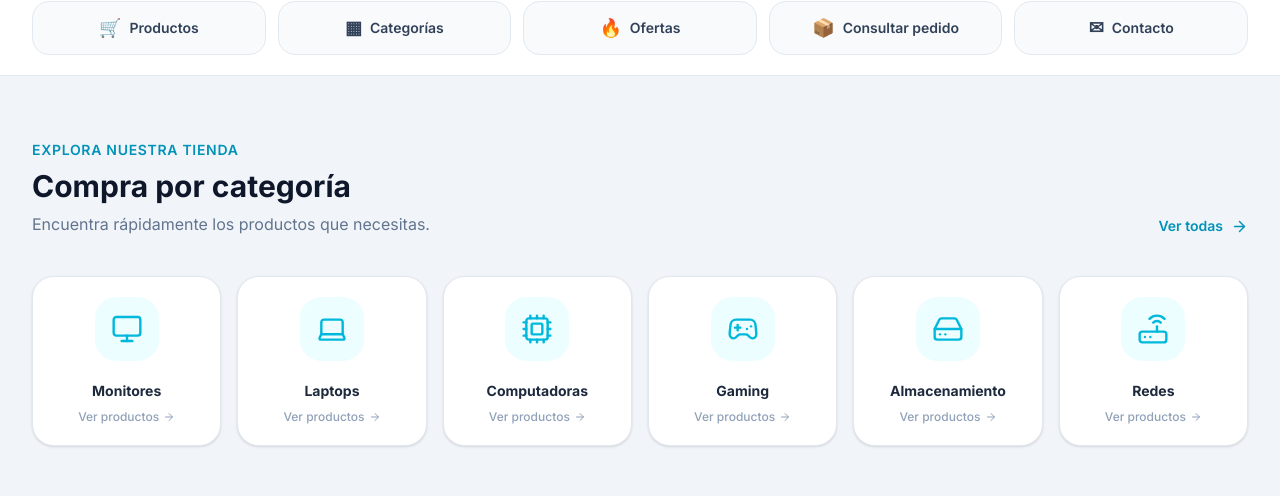
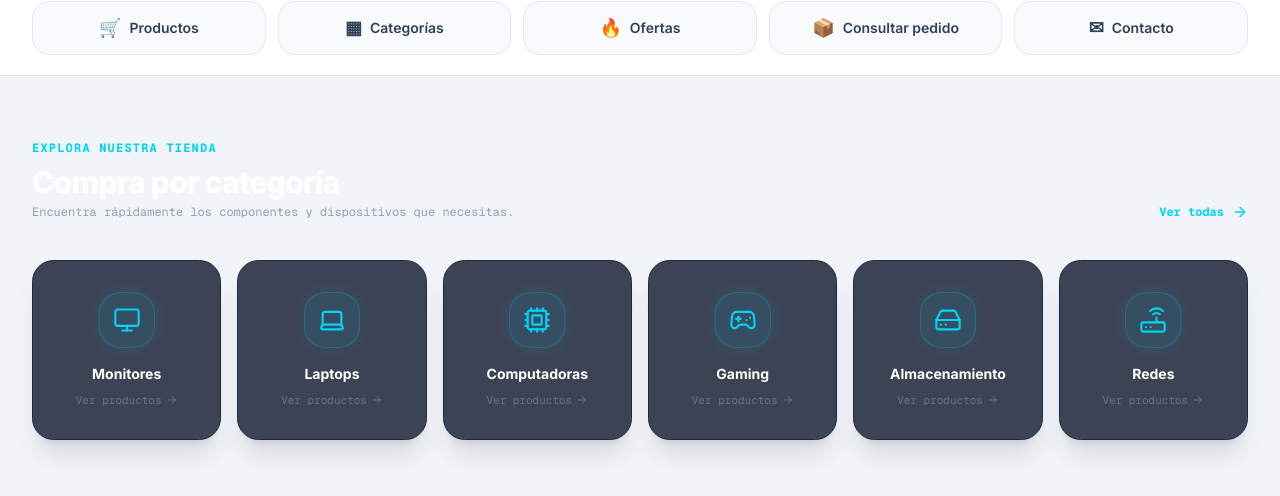
Before and after one commit to rossnelartigas-dot/mundo-web, a Next.js app: page / in a window 1280 px wide. Shown: the part 899-1395 px from the top of the page. Built offline with nearby package versions, Linux system fonts and the light colour scheme; no server answers; the database is empty.

Commit message:
Actualizar Categories.tsx

```diff
--- a/src/components/Categories.tsx
+++ b/src/components/Categories.tsx
@@ -38,19 +38,20 @@ const categories = [
 
 export default function Categories() {
   return (
-    <section className="mx-auto max-w-7xl px-6 py-16 lg:px-8">
+    <section className="mx-auto max-w-7xl px-6 py-16 lg:px-8 text-slate-100">
+      {/* ENCABEZADO DE LA SECCIÓN */}
       <div className="mb-10 flex flex-col gap-3 sm:flex-row sm:items-end sm:justify-between">
         <div>
-          <p className="text-sm font-semibold uppercase tracking-wider text-cyan-600">
+          <p className="text-xs font-mono font-bold uppercase tracking-widest text-cyan-400">
             Explora nuestra tienda
           </p>
 
-          <h2 className="mt-2 text-3xl font-bold text-slate-900">
+          <h2 className="mt-2 text-3xl font-extrabold text-white tracking-tight">
             Compra por categoría
           </h2>
 
-          <p className="mt-2 max-w-2xl text-slate-500">
-            Encuentra rápidamente los productos que necesitas.
+          <p className="mt-1 text-xs font-mono text-slate-400 max-w-2xl">
+            Encuentra rápidamente los componentes y dispositivos que necesitas.
           </p>
         </div>
 
@@ -60,18 +61,22 @@ export default function Categories() {
             inline-flex
             items-center
             gap-2
-            text-sm
-            font-semibold
-            text-cyan-600
-            transition
-            hover:text-cyan-700
+            text-xs
+            font-mono
+            font-bold
+            text-cyan-400
+            transition-all
+            hover:text-cyan-300
+            hover:translate-x-1
+            w-fit
           "
         >
-          Ver todas
-          <ArrowRight size={17} />
+          <span>Ver todas</span>
+          <ArrowRight size={16} />
         </Link>
       </div>
 
+      {/* GRILLA DE CATEGORÍAS */}
       <div className="grid grid-cols-2 gap-4 md:grid-cols-3 lg:grid-cols-6">
         {categories.map((category) => {
           const Icon = category.icon;
@@ -79,77 +84,87 @@ export default function Categories() {
           return (
             <Link
               key={category.name}
-              href={`/productos?categoria=${encodeURIComponent(
-                category.name
-              )}`}
+              href={`/productos?categoria=${encodeURIComponent(category.name)}`}
               className="
                 group
+                relative
                 flex
-                min-h-[170px]
+                min-h-[180px]
                 flex-col
                 items-center
                 justify-center
                 rounded-2xl
                 border
-                border-slate-200
-                bg-white
+                border-slate-800
+                bg-slate-900/80
                 p-5
                 text-center
-                shadow-sm
-                transition
+                backdrop-blur-md
+                shadow-xl
+                transition-all
                 duration-300
-                hover:-translate-y-1
-                hover:border-cyan-200
-                hover:shadow-xl
+                hover:-translate-y-1.5
+                hover:border-cyan-500/50
+                hover:bg-slate-900
+                hover:shadow-[0_0_25px_rgba(6,182,212,0.18)]
               "
             >
+              {/* ÍCONO CON GLOW */}
               <div
                 className="
                   flex
-                  h-16
-                  w-16
+                  h-14
+                  w-14
                   items-center
                   justify-center
                   rounded-2xl
-                  bg-cyan-50
-                  text-cyan-500
-                  transition
+                  bg-cyan-500/10
+                  border
+                  border-cyan-500/30
+                  text-cyan-400
+                  shadow-[0_0_15px_rgba(6,182,212,0.15)]
+                  transition-all
                   duration-300
+                  group-hover:scale-110
                   group-hover:bg-cyan-500
-                  group-hover:text-white
+                  group-hover:text-slate-950
+                  group-hover:border-cyan-400
+                  group-hover:shadow-[0_0_20px_rgba(6,182,212,0.4)]
                 "
               >
-                <Icon size={32} strokeWidth={1.8} />
+                <Icon size={28} strokeWidth={1.8} />
               </div>
 
+              {/* TÍTULO */}
               <h3
                 className="
-                  mt-5
+                  mt-4
                   text-sm
                   font-bold
-                  text-slate-800
-                  transition
-                  group-hover:text-cyan-600
+                  text-white
+                  transition-colors
+                  group-hover:text-cyan-400
                 "
               >
                 {category.name}
               </h3>
 
+              {/* ACTION TEXT */}
               <span
                 className="
                   mt-2
                   inline-flex
                   items-center
                   gap-1
-                  text-xs
-                  font-medium
-                  text-slate-400
-                  transition
-                  group-hover:text-cyan-500
+                  text-[11px]
+                  font-mono
+                  text-slate-500
+                  transition-colors
+                  group-hover:text-cyan-300
                 "
               >
                 Ver productos
-                <ArrowRight size={12} />
+                <ArrowRight size={12} className="transition-transform group-hover:translate-x-1" />
               </span>
             </Link>
           );
```
